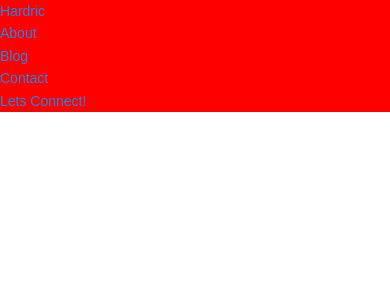
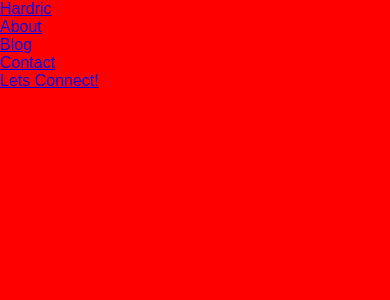
Before and after one commit to awayanrichardjr/hardric, a PHP site: page / in a window 390 px wide. Shown: the top 300 px of the page. Run offline with PHP 8.4, Linux system fonts and the light colour scheme.

Commit message:
Remove unused CSS styles and simplify global styles for better readability

```diff
--- a/style/global.css
+++ b/style/global.css
@@ -3,130 +3,9 @@
     margin: 0;
     padding: 0;
     font-family: 'Arial', sans-serif;
-    color: #333;
-    text-decoration: none;
-    list-style: none;
-    transition: all 0.3s ease;
+    appearance: none;
 }
 
 body {
-    background-color: #f4f4f4;
-    color: #333;
-    font-family: 'Arial', sans-serif;
-    line-height: 1.6;
+    background-color: red;
 }
-h1, h2, h3, h4, h5, h6 {
-    margin: 0;
-    padding: 0;
-}
-p {
-    margin: 0;
-    padding: 0;
-}
-a {
-    color: #333;
-    text-decoration: none;
-}
-ul {
-    list-style: none;
-    padding: 0;
-}
-li {
-    margin: 0;
-    padding: 0;
-}
-/* Add a hover effect to links */
-a:hover {
-    color: #007BFF;
-    text-decoration: underline;
-}
-/* Add a transition effect to all elements */
-* {
-    transition: all 0.3s ease;
-}
-/* Add a smooth scroll effect */
-html {
-    scroll-behavior: smooth;
-}
-/* Add a responsive design */
-@media (max-width: 768px) {
-    body {
-        font-size: 14px;
-    }
-    h1 {
-        font-size: 24px;
-    }
-    h2 {
-        font-size: 20px;
-    }
-    h3 {
-        font-size: 18px;
-    }
-}
-/* Add a dark mode */
-@media (prefers-color-scheme: dark) {
-    body {
-        background-color: #121212;
-        color: #ffffff;
-    }
-    a {
-        color: #BB86FC;
-    }
-    a:hover {
-        color: #3700B3;
-    }
-}
-/* Add a light mode */
-@media (prefers-color-scheme: light) {
-    body {
-        background-color: #ffffff;
-        color: #000000;
-    }
-    a {
-        color: #1E88E5;
-    }
-    a:hover {
-        color: #0D47A1;
-    }
-}
-/* Add a print style */
-@media print {
-    body {
-        background-color: #ffffff;
-        color: #000000;
-    }
-    a {
-        color: #000000;
-    }
-    a:hover {
-        color: #000000;
-    }
-}
-/* Add a focus style */
-a:focus {
-    outline: 2px solid #007BFF;
-    outline-offset: 2px;
-}
-/* Add a visited link style */
-a:visited {
-    color: #6c757d;
-}
-/* Add a visited link hover style */
-a:visited:hover {
-    color: #5a6268;
-}
-/* Add a focus-visible style */
-a:focus-visible {
-    outline: 2px solid #007BFF;
-    outline-offset: 2px;
-}
-/* Add a focus-within style */
-a:focus-within {
-    outline: 2px solid #007BFF;
-    outline-offset: 2px;
-}
-/* Add a focus-visible-within style */
-a:focus-visible-within {
-    outline: 2px solid #007BFF;
-    outline-offset: 2px;
-}
```
